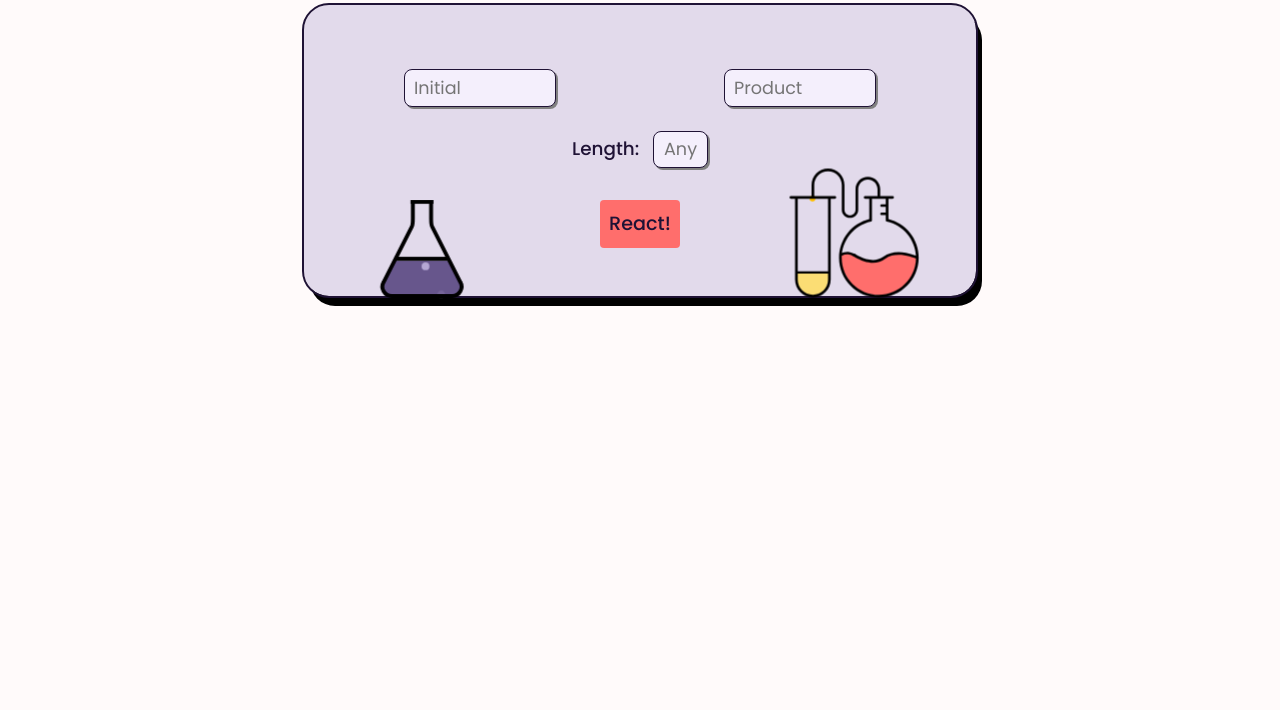
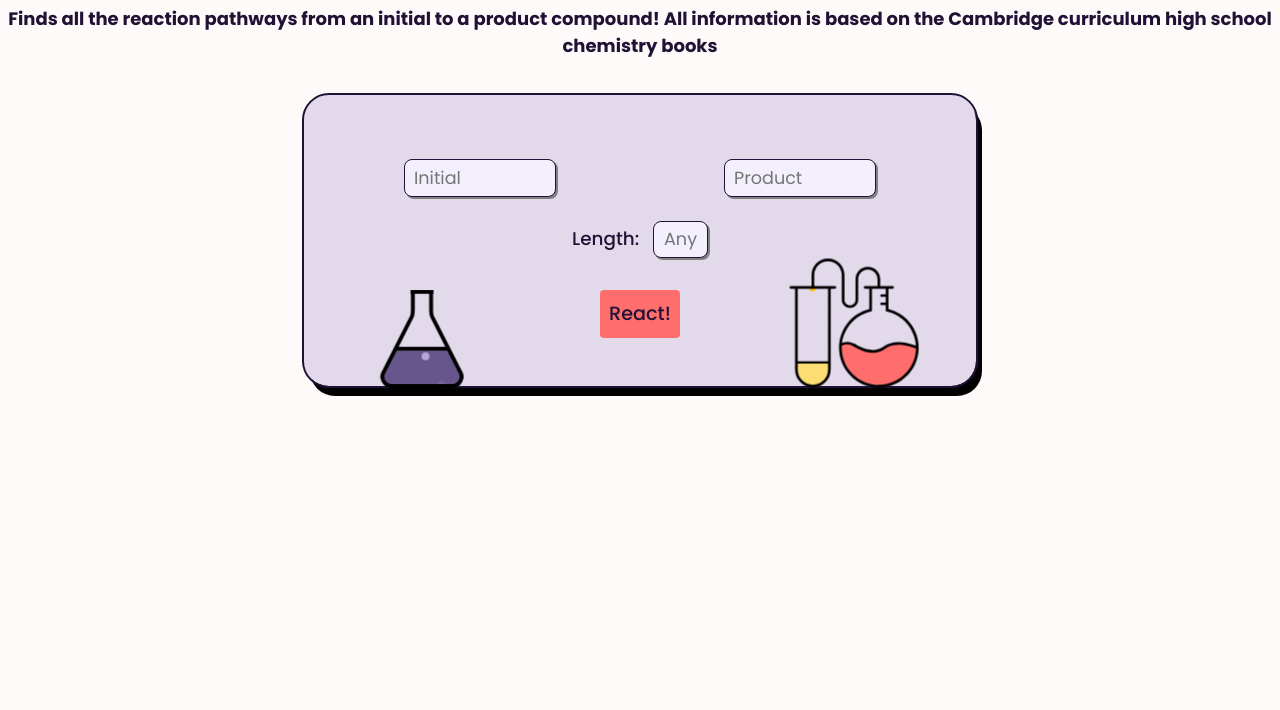
Before and after one commit to Daivaaddia/orgsyn-website, a plain HTML site: page index.html in a window 1280 px wide. Shown: the part 90-800 px from the top of the page. Drawn offline with Linux system fonts and the light colour scheme.

Commit message:
subtitle

```diff
--- a/index.html
+++ b/index.html
@@ -12,6 +12,9 @@
 <body>
     <div class="title">
         <h1>Reaction Pathway Finder</h1>
+    </div>
+    <div class="subtitle">
+        <h2>Finds all the reaction pathways from an initial to a product compound! All information is based on the Cambridge curriculum high school chemistry books</h2>
     </div>
     <div class="container">
         <div class="main-container">
--- a/styles.css
+++ b/styles.css
@@ -93,6 +93,12 @@ html {
     padding: 1em;
     font-size: 1.2rem;
     text-align: center;
+}
+
+.subtitle {
+    font-size: 0.75rem;
+    text-align: center;
+    padding-bottom: 3em;
 }
 
 .container {
```
